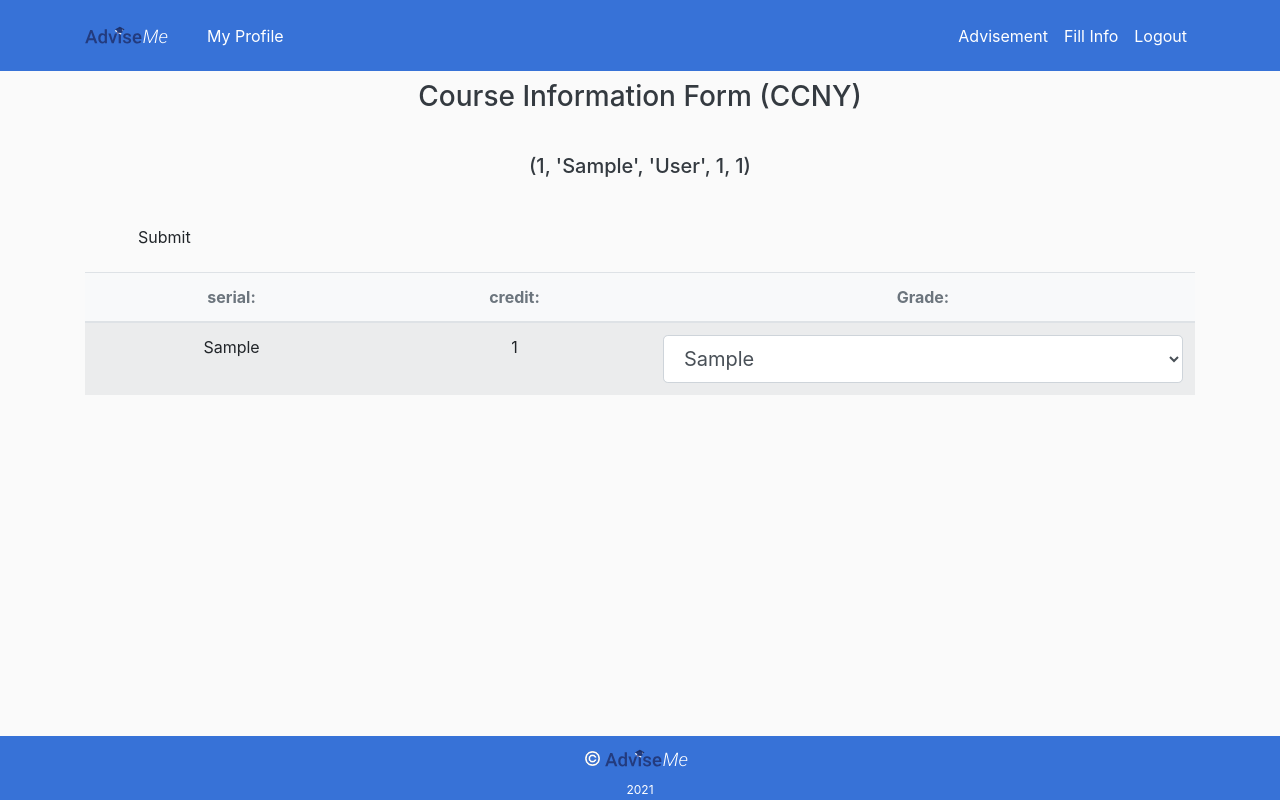
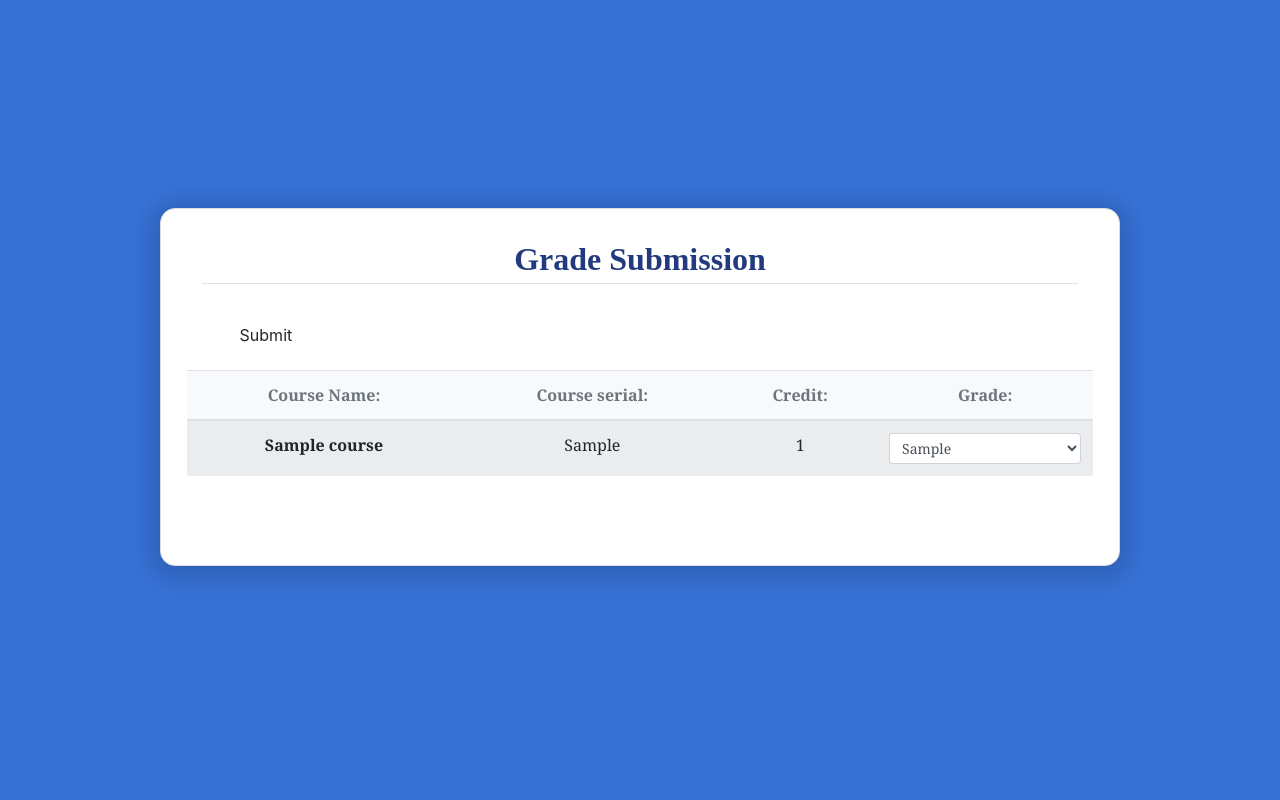
Before and after one commit to zwen000/AdviseMe, a Flask app: page /course/info/edit/1 in a window 1280 px wide. Run offline with Flask 2, Linux system fonts and the light colour scheme; a user stored in the database is signed in; tables that the repository leaves empty hold one stand-in row (values such as "Sample post"); some libraries are stand-ins or nearby versions.

Commit message:
Updated NavBar + Updates to Frontend

```diff
--- a/adviseme/routes.py
+++ b/adviseme/routes.py
@@ -238,7 +238,7 @@ def courseinfo_fill():
                         enrollement.QPA_point = 0
                 db.session.commit()
         all_grade.clear()                                         # Clear the list when all data store into db
-        return redirect(url_for('checklist'))
+        return redirect(url_for('student_profile'))
     elif request.method == 'GET':
         scores = Enrollement.query.filter_by(student_id=current_user.EMPLID).all()
 
@@ -672,3 +672,8 @@ def noteReview(note_id):
 @login_required
 def workflow():
     return render_template('workflow.html', title="workflow")
+
+@app.route('/Advisement')
+@login_required
+def Advisement():
+    return render_template('AdvisementForm.html', title="Live Advisement Form")
--- a/adviseme/templates/advisingForm.html
+++ b/adviseme/templates/AdvisementForm.html
@@ -1,6 +1,6 @@
 {% extends "layout.html" %}
 {% block content %}
 
-<h1>Advising Form Page!</h1>
+<h1>Live Advisement Page!</h1>
 
 {% endblock content %}
--- a/adviseme/templates/course_info_edit.html
+++ b/adviseme/templates/course_info_edit.html
@@ -1,6 +1,31 @@
-{% extends "layout.html"%}
+<!DOCTYPE html>
+<html lang="en">
+<head>
+
+    <!-- Required meta tags -->
+    <meta charset="utf-8">
+    <meta name="viewport" content="width=device-width, initial-scale=1, shrink-to-fit=no">
+
+    <!-- Bootstrap CSS -->
+    <link rel="stylesheet" href="https://cdn.jsdelivr.net/npm/bootstrap@4.5.3/dist/css/bootstrap.min.css" integrity="sha384-TX8t27EcRE3e/ihU7zmQxVncDAy5uIKz4rEkgIXeMed4M0jlfIDPvg6uqKI2xXr2" crossorigin="anonymous">
+
+    <script src="https://ajax.googleapis.com/ajax/libs/jquery/3.5.1/jquery.min.js"></script>
+
+    <!-- Custom CSS -->
+    <link rel="stylesheet" type="text/css" href="{{ url_for('static', filename='/css/main.css') }}">
+
+    {% if title %}
+        <title>AdviseMe - {{ title }}</title>
+    {% else %}
+        <title>AdviseMe</title>
+    {% endif %}
+
+</head>
+
+<body>
 {% block content %}
-
+<center>
+    <div class="content-section">
 <div>
     <!-- start of Table -->
     <section>
@@ -9,27 +34,26 @@
                 <div class="col-xl-12 col-lg-10 col-md-8 panel-body">       <!-- Column -->
                     <div class="row">       <!-- Inner Grid -->
                         <div class="col-12 mb-4">
-                            <h3 class="text-dark text-center mb-3">Course Information Form (CCNY)</h3>
-                        </div>
-                        <div class="col-12 mb-4">
-                            <h5 class="text-dark text-center mb-3">{{ student.EMPLID, student.firstname, student.lastname, student.credit_earned, student.credit_taken }}</h3>
+                            <legend class="border-bottom mb-2">Grade Submission</legend>
                         </div>
                         <table class="table table-striped bg-light text-center">
                             <thead>
                                 <tr class="text-muted">
-                                    <th>serial:</th>
-                                    <th>credit:</th>
+                                    <th>Course Name:</th>
+                                    <th>Course serial:</th>
+                                    <th>Credit:</th>
                                     <th>Grade:</th>
                                 </tr>
                             </thead>
                             <tbody>
                                 <form method="POST" action="" enctype="multipart/form-data">
                                     <tr>
+                                    <th>{{course.name}}</th>
                                     <td>{{course.serial}}</td>
                                     <td>{{course.credits}}</td>
 
                                         {{ form.csrf_token }}
-                                        <td>{{ form.grade(class="form-control form-control-lg") }}</td>
+                                        <td>{{ form.grade(class="form-control form-control-sm") }}</td>
                                         <ul>
                                         {% for error in form.grade.errors %}
                                             <li style="color:red;">{{ error }}</li>
@@ -50,5 +74,90 @@
     </section>
     <!-- End of Table -->
 </div>
+    </div>
+</center>
 
 {% endblock content %}
+</body>
+</html>
+<style>
+    body{
+        padding-top: 10%;
+    background-color: #3772D7;
+    margin: 0, auto;
+    }
+legend{
+    font-family: Poppins;
+font-style: normal;
+font-weight: bold;
+font-size: 32px;
+
+color: #233B7E;
+}
+
+.content-section{
+width: 75%;
+padding: 2%;
+background: #FFFFFF;
+box-shadow: 0px 4px 25px 10px rgba(0, 0, 0, 0.15);
+border-radius: 15px;
+}
+
+.custom-button-submit {
+background: linear-gradient(91.29deg, #3772D7 3.02%, #233B7E 100%);
+box-shadow: 0px 4px 25px rgba(0, 0, 0, 0.15);
+border-radius: 50px;
+color: hsl(0, 0%, 100%);
+padding: 10px;
+border: none;
+width: 40%;
+cursor: pointer;
+font-style: normal;
+font-weight: bold;
+font:  18px Open Sans lighter, sans-serif;
+}
+.custom-button-login:hover{
+  background:#233B7E;
+}
+
+
+.custom-button-submit {
+background: linear-gradient(91.29deg, #3772D7 3.02%, #233B7E 100%);
+box-shadow: 0px 4px 25px rgba(0, 0, 0, 0.15);
+border-radius: 50px;
+color: hsl(0, 0%, 100%);
+padding: 10px;
+border: none;
+width: 30%;
+cursor: pointer;
+font-family: Poppins;
+font-style: normal;
+font-weight: bold;
+}
+.custom-button-submit:hover{
+    transition: ease-in;
+    background: #233B7E;
+    color: white;
+}
+
+    a:hover {
+        color: blue;
+    }
+    .card {
+        border-radius: 15px;
+        width: 28%;
+        margin: 0 auto; /* Added */
+        float: none; /* Added */
+        margin-bottom: 5%; /* Added */
+}
+.info{
+    font-size: medium;
+    font-family:Georgia, 'Times New Roman', Times, serif
+}
+.info:hover{
+    color: #233B7E;
+}
+tr{
+font-family:Georgia, 'Times New Roman', Times, serif;
+}
+</style>
--- a/adviseme/templates/layout.html
+++ b/adviseme/templates/layout.html
@@ -53,10 +53,9 @@
                         {% if current_user.is_authenticated %}
                             {% if '@citymail.cuny.edu' in current_user.email %}
                                 <!-- Navbar for Students-->
-                                <a class="nav-item nav-link" href="{{ url_for('home') }}">Home</a>
+                                <a class="nav-item nav-link" href="{{ url_for('Advisement') }}">Advisement Form</a>
                                 <a class="nav-item nav-link" href="{{ url_for('advisingNotesHome') }}">Advising Notes</a>
-                                <a class="nav-item nav-link" href="{{ url_for('studentinfo_fill') }}">Student Info Form</a>    <!-- Display for now (but students will only see it the first time they login)-->
-                                <a class="nav-item nav-link" href="{{ url_for('courseinfo_fill') }}">Course Info Form</a>
+                                <a class="nav-item nav-link" href="{{ url_for('workflow') }}">Workflow</a>
                                 <a class="nav-item nav-link" href="{{ url_for('logout') }}">Logout</a>
                             {% else %}
                                 <!-- Navbar for Faculty-->
```
Also changed, not shown: adviseme/templates/course_info_fill.html (+24 -28 lines).
